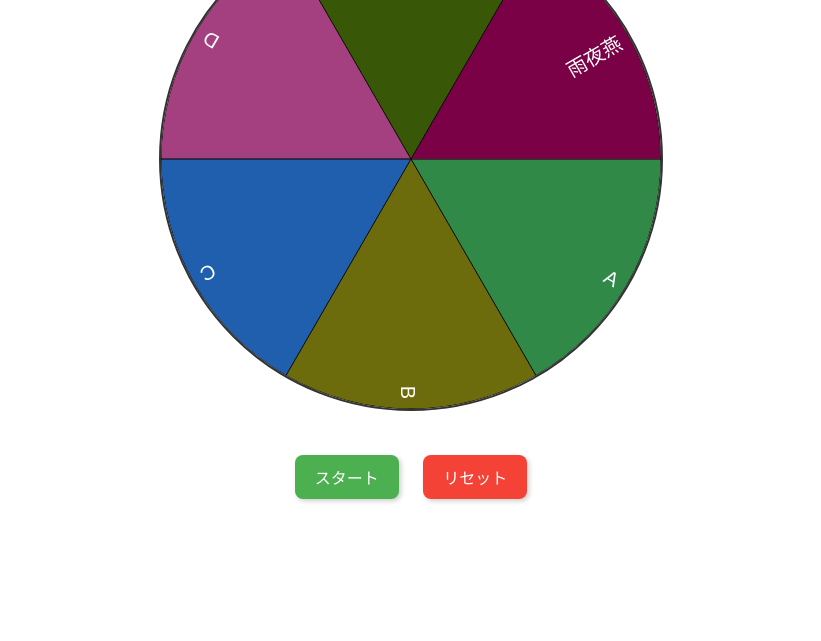
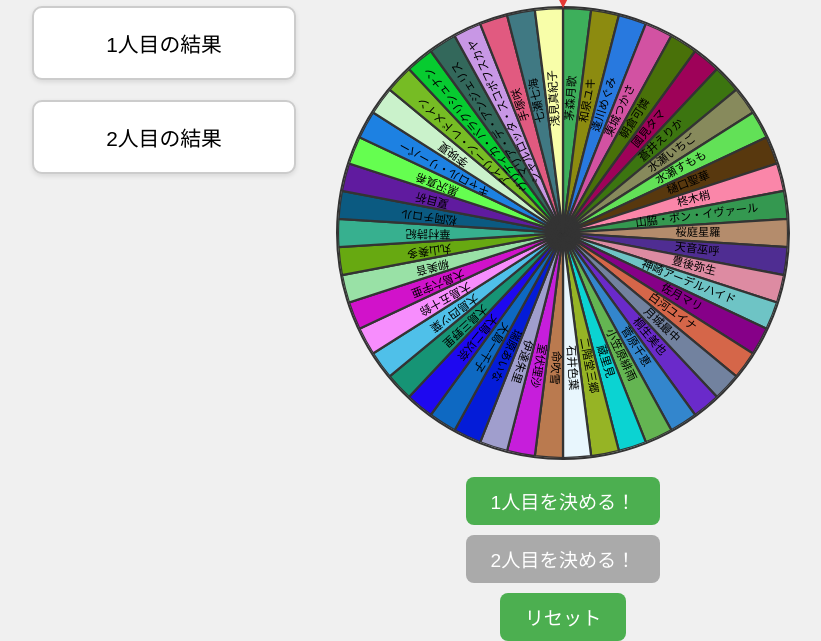
Before and after one commit to Shimatora0/manzai, a plain HTML site: page manzai.html in a window 1280 px wide. Shown: the part 210-851 px from the top of the page, without its empty margins (229-1050 px from the left). Before the commit the page ends 800 px from the top, so only its background shows below. Drawn offline with Linux system fonts and the light colour scheme.

Commit message:
Update manzai.html

```diff
--- a/manzai.html
+++ b/manzai.html
@@ -1,150 +1,158 @@
 <!DOCTYPE html>
 <html lang="ja">
 <head>
-  <meta charset="UTF-8">
-  <title>ルーレット</title>
-  <style>
-    body {
-      text-align: center;
-      font-family: sans-serif;
-      margin-top: 50px;
-    }
-    canvas {
-      border: 2px solid #333;
-      border-radius: 50%;
-    }
-    .buttons {
-      margin-top: 30px;
-    }
-    button {
-      margin: 10px;
-      padding: 10px 20px;
-      font-size: 16px;
-      border-radius: 8px;
-      border: none;
-      cursor: pointer;
-      box-shadow: 2px 2px 5px rgba(0,0,0,0.2);
-    }
-    #start {
-      background-color: #4CAF50;
-      color: white;
-    }
-    #reset {
-      background-color: #f44336;
-      color: white;
-    }
-  </style>
+<meta charset="UTF-8">
+<title>ルーレット</title>
+<style>
+body { margin:0; font-family:sans-serif; background:#f0f0f0; display:flex; flex-direction:column; align-items:center; justify-content:center; min-height:100vh; }
+h1 { font-size:2rem; margin:20px 0; text-align:center; }
+.main { display:flex; justify-content:center; align-items:flex-start; gap:40px; flex-wrap:wrap; width:100%; }
+.result-boxes { display:flex; flex-direction:column; gap:20px; flex-shrink:0; }
+.result-box { width:220px; font-size:1.3rem; padding:20px; background:#fff; border:2px solid #ccc; border-radius:10px; text-align:center; box-shadow:0 2px 5px rgba(0,0,0,0.1); }
+.wheel-container { position:relative; width:90vw; max-width:450px; height:90vw; max-height:450px; flex-shrink:0; border:2px solid #333; border-radius:50%; }
+.pointer { position:absolute; top:-20px; left:50%; transform:translateX(-50%) rotate(180deg); font-size:1.5rem; color:#e53935; z-index:10; }
+svg { width:100%; height:100%; border-radius:50%; transform:rotate(0deg); transition: transform 3s cubic-bezier(0.25,0.8,0.25,1); }
+path { stroke-width:2; stroke:#333; }
+.controls { display:flex; flex-direction:column; gap:10px; margin-top:15px; align-items:center; }
+button { padding:10px 25px; font-size:1.2rem; background-color:#4caf50; color:white; border:none; border-radius:8px; cursor:pointer; }
+button:disabled { background-color:#aaa; cursor:not-allowed; }
+</style>
 </head>
 <body>
-  <h1>ルーレット</h1>
-  <canvas id="roulette" width="500" height="500"></canvas>
-  <div class="buttons">
-    <button id="start">スタート</button>
-    <button id="reset">リセット</button>
+<h1>漫才コンビ決めルーレット</h1>
+<div class="main">
+  <div class="result-boxes">
+    <div class="result-box" id="result1">1人目の結果</div>
+    <div class="result-box" id="result2">2人目の結果</div>
   </div>
 
-  <script>
-    const canvas = document.getElementById("roulette");
-    const ctx = canvas.getContext("2d");
-    const startBtn = document.getElementById("start");
-    const resetBtn = document.getElementById("reset");
+  <div class="wheel-container">
+    <div class="pointer">▲</div>
+    <svg id="wheel" viewBox="0 0 400 400">
+      <circle cx="200" cy="200" r="200" fill="none" stroke="#333" stroke-width="2"/>
+      <g id="segments"></g>
+    </svg>
+    <div class="controls">
+      <button id="spinButton1">1人目を決める！</button>
+      <button id="spinButton2" disabled>2人目を決める！</button>
+      <button id="resetButton">リセット</button>
+    </div>
+  </div>
+</div>
 
-    // キャラ名
-    const names = ["A", "B", "C", "D", "E", "雨夜燕"];
-    const colors = [];
+<audio id="gongSound" src="教会の鐘1.mp3" preload="auto"></audio>
 
-    // ランダム色生成
-    function randomColor() {
-      const r = Math.floor(Math.random() * 200);
-      const g = Math.floor(Math.random() * 200);
-      const b = Math.floor(Math.random() * 200);
-      return `rgb(${r},${g},${b})`;
-    }
+<script>
+const outcomes=[
+"茅森月歌","和泉ユキ","逢川めぐみ","東城つかさ","朝倉可憐","國見タマ",
+"蒼井えりか","水瀬いちご","水瀬すもも","樋口聖華","柊木梢",
+"山脇・ボン・イヴァール","桜庭星羅","天音巫呼","豊後弥生","神崎アーデルハイド","佐月マリ",
+"白河ユイナ","月城最中","桐生美也","菅原千恵","小笠原緋雨","蔵里見",
+"二階堂三郷","石井色葉","命吹雪","室伏理沙","伊達朱里","瑞原あいな",
+"大島一千子","大島二以奈","大島三野里","大島四ツ葉","大島五十鈴","大島六宇亜",
+"柳美音","丸山奏多","華村詩紀","松岡チロル","夏目祈","黒沢真希",
+"キャロル・リーパー","李映夏","アイリーン・レドメイン","ヴリティカ・バラクリシュナン",
+"マリア・デ・アンジェリス","シャルロッタ・スコポフスカヤ",
+"手塚咲","七瀬七海","浅見真紀子"
+];
 
-    // 色を割り当て
-    names.forEach(() => {
-      colors.push(randomColor());
-    });
+const segmentAngle=360/outcomes.length;
+const segments=document.getElementById('segments');
+const wheel=document.getElementById('wheel');
+const button1=document.getElementById('spinButton1');
+const button2=document.getElementById('spinButton2');
+const resetButton=document.getElementById('resetButton');
+const result1=document.getElementById('result1');
+const result2=document.getElementById('result2');
+let currentRotation=0;
 
-    const total = names.length;
-    const arc = (2 * Math.PI) / total;
+function getSecureRandom360(){
+  const array=new Uint32Array(1);
+  crypto.getRandomValues(array);
+  return array[0]/0xFFFFFFFF*360;
+}
 
-    let currentAngle = 0; // 前回の止まった角度を保持
-    let spinning = false;
+function randomColor(){
+  const r=Math.floor(Math.random()*256);
+  const g=Math.floor(Math.random()*256);
+  const b=Math.floor(Math.random()*256);
+  return `rgb(${r},${g},${b})`;
+}
 
-    function drawRoulette() {
-      ctx.clearRect(0, 0, canvas.width, canvas.height);
-      const radius = canvas.width / 2;
-      for (let i = 0; i < total; i++) {
-        const start = i * arc + currentAngle;
-        const end = start + arc;
-        ctx.beginPath();
-        ctx.moveTo(radius, radius);
-        ctx.arc(radius, radius, radius, start, end);
-        ctx.fillStyle = colors[i];
-        ctx.fill();
-        ctx.stroke();
+const radius=200;
+const textRadius=120;
 
-        // テキスト
-        ctx.save();
-        ctx.translate(radius, radius);
-        ctx.rotate(start + arc / 2);
-        ctx.textAlign = "right";
-        ctx.fillStyle = "white";
-        ctx.font = "20px sans-serif";
-        ctx.fillText(names[i], radius - 10, 10);
-        ctx.restore();
-      }
+outcomes.forEach((name,index)=>{
+  const startAngle=segmentAngle*index;
+  const endAngle=startAngle+segmentAngle;
+  const x1=200+radius*Math.cos((startAngle-90)*Math.PI/180);
+  const y1=200+radius*Math.sin((startAngle-90)*Math.PI/180);
+  const x2=200+radius*Math.cos((endAngle-90)*Math.PI/180);
+  const y2=200+radius*Math.sin((endAngle-90)*Math.PI/180);
+  const color=randomColor();
 
-      // 矢印
-      ctx.fillStyle = "black";
-      ctx.beginPath();
-      ctx.moveTo(radius - 20, 0);
-      ctx.lineTo(radius + 20, 0);
-      ctx.lineTo(radius, 40);
-      ctx.closePath();
-      ctx.fill();
-    }
+  const path=document.createElementNS("http://www.w3.org/2000/svg","path");
+  path.setAttribute("d", `M200,200 L${x1},${y1} A${radius},${radius} 0 0,1 ${x2},${y2} Z`);
+  path.setAttribute("fill",color);
+  path.setAttribute("stroke","#333");
+  path.setAttribute("stroke-width","2");
+  segments.appendChild(path);
 
-    function spinRoulette() {
-      if (spinning) return;
-      spinning = true;
-      let spinAngle = Math.random() * Math.PI * 4 + Math.PI * 4; // 4回転以上
-      let duration = 3000; // 3秒
-      let start = Date.now();
+  const textAngle=(startAngle+endAngle)/2-90;
+  const textX=200+textRadius*Math.cos(textAngle*Math.PI/180);
+  const textY=200+textRadius*Math.sin(textAngle*Math.PI/180);
 
-      function animate() {
-        let now = Date.now();
-        let elapsed = now - start;
-        if (elapsed < duration) {
-          let progress = elapsed / duration;
-          let easeOut = 1 - Math.pow(1 - progress, 3);
-          currentAngle += (spinAngle * easeOut - currentAngle) * 0.1;
-          drawRoulette();
-          requestAnimationFrame(animate);
-        } else {
-          currentAngle += spinAngle;
-          currentAngle %= 2 * Math.PI;
-          drawRoulette();
-          spinning = false;
+  const text=document.createElementNS("http://www.w3.org/2000/svg","text");
+  text.setAttribute("x",textX);
+  text.setAttribute("y",textY);
+  text.setAttribute("font-size","10");
+  text.setAttribute("text-anchor","middle");
+  text.setAttribute("alignment-baseline","middle");
+  text.setAttribute("fill","#000");
+  text.textContent=name;
+  text.setAttribute("transform", `rotate(${textAngle},${textX},${textY})`);
+  segments.appendChild(text);
+});
 
-          // 当選判定
-          let index = Math.floor(((2 * Math.PI - currentAngle) % (2 * Math.PI)) / arc);
-          alert("当たり: " + names[index]);
-        }
-      }
-      animate();
-    }
+function spinWheel(callback){
+  const spin=360*5+getSecureRandom360();
+  currentRotation+=spin;
+  wheel.style.transition='transform 3s cubic-bezier(0.25,0.8,0.25,1)';
+  wheel.style.transform = `rotate(${currentRotation}deg)`;
 
-    function resetRoulette() {
-      currentAngle = 0;
-      drawRoulette();
-    }
+  setTimeout(()=>{
+    const selectedIndex=Math.floor((360-(currentRotation%360))/segmentAngle)%outcomes.length;
+    const gong=document.getElementById('gongSound');
+    gong.currentTime=0;
+    gong.play().catch(e => console.log("音再生エラー:", e));
+    callback(outcomes[selectedIndex]);
+  },3000);
+}
 
-    startBtn.addEventListener("click", spinRoulette);
-    resetBtn.addEventListener("click", resetRoulette);
+button1.addEventListener('click',()=>{
+  button1.disabled=true;
+  spinWheel((char)=>{
+    result1.textContent=char;
+    button2.disabled=false;
+  });
+});
 
-    drawRoulette();
-  </script>
+button2.addEventListener('click',()=>{
+  button2.disabled=true;
+  spinWheel((char)=>{
+    result2.textContent=char;
+  });
+});
+
+resetButton.addEventListener('click',()=>{
+  result1.textContent="1人目の結果";
+  result2.textContent="2人目の結果";
+  button1.disabled=false;
+  button2.disabled=true;
+  currentRotation=0;
+  wheel.style.transition='none';
+  wheel.style.transform='rotate(0deg)';
+});
+</script>
 </body>
 </html>
```
